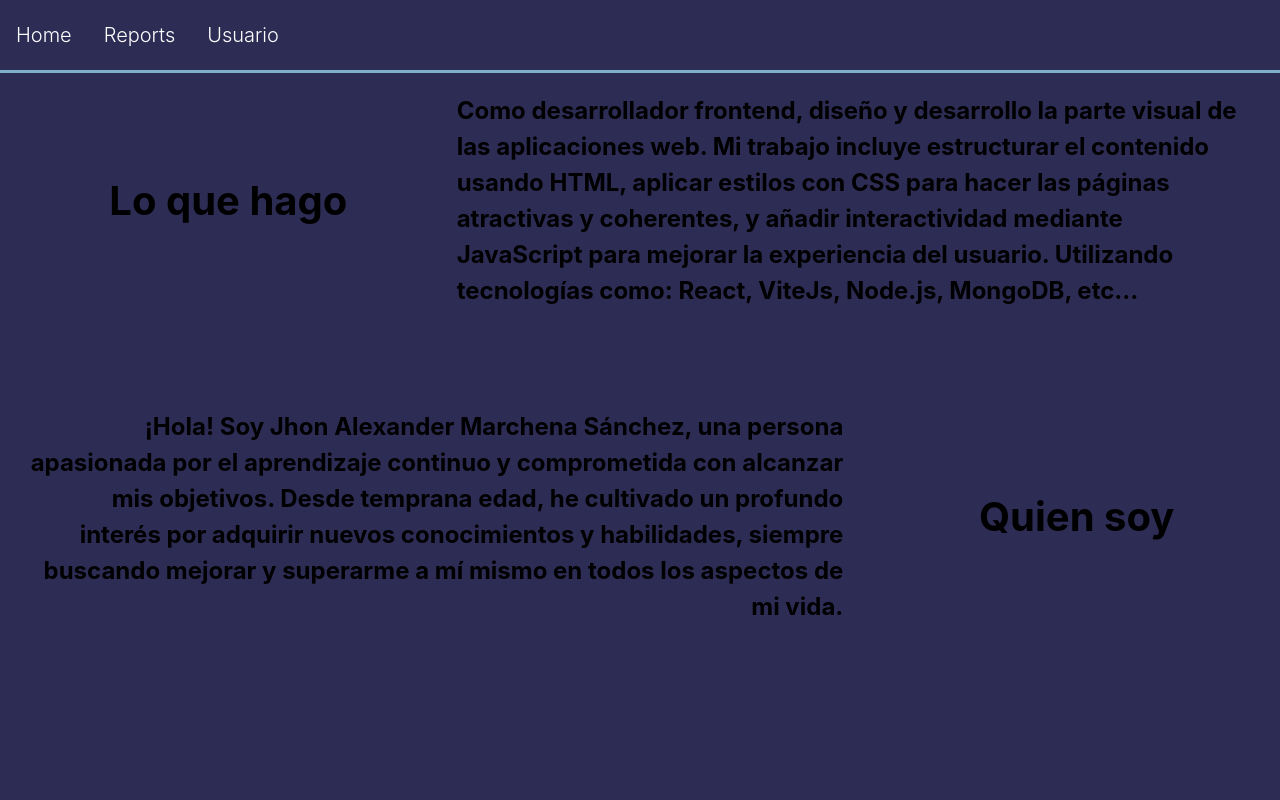
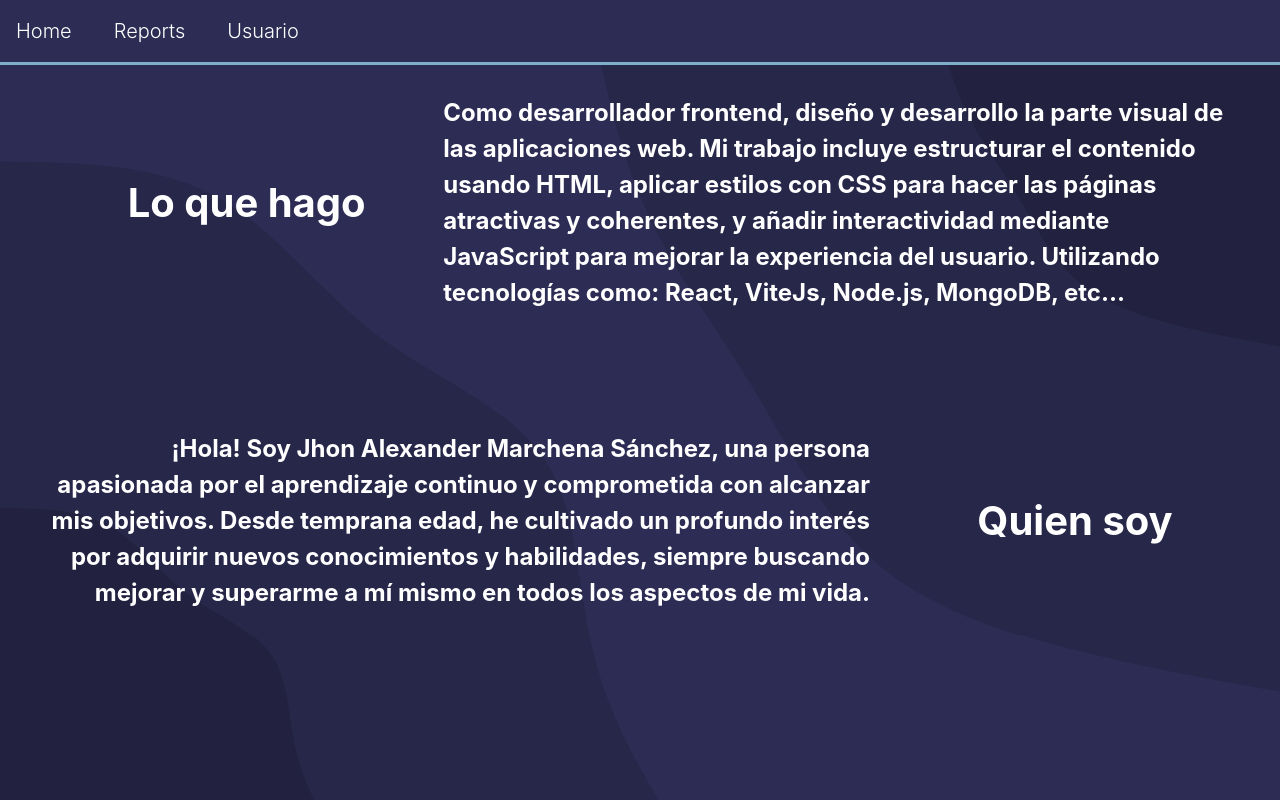
Before and after one commit to JhonMarchena/SysInventario, a React (Vite) app in the folder SysInventario/: page /AboutUs in a window 1280 px wide. Shown: the top 800 px of the page. Built offline with nearby package versions, Linux system fonts and the light colour scheme.

Commit message:
Arreglo de maquetacion e integracion de diseño(about us)

```diff
--- a/SysInventario/index.html
+++ b/SysInventario/index.html
@@ -1,5 +1,5 @@
 <!doctype html>
-<html lang="en">
+<html lang="es">
   <head>
     <meta charset="UTF-8" />
     <link rel="icon" type="image/svg+xml" href="/vite.svg"/>
--- a/SysInventario/src/components/footer.jsx
+++ b/SysInventario/src/components/footer.jsx
@@ -9,7 +9,7 @@ import '../styles/footer.css'
 function Footer() {
   return (
     <>
-    <footer className='footerhp'>
+    <footer className='footer'>
     {/*<section className="luissc">
       <span className='namesc'>
       <h1>Luis Calderon</h1>
--- a/SysInventario/src/components/mainau.jsx
+++ b/SysInventario/src/components/mainau.jsx
@@ -3,7 +3,7 @@ import "../styles/aboutus.css";
 
 function mainau() {
   return (
-    <div className="main">
+    <>
       <section className="conteinermn">
         <section className="conteiner1">
           <h1>Lo que hago</h1>
@@ -27,7 +27,7 @@ function mainau() {
           </h2>
         </section>
       </section>
-    </div>
+    </>
   );
 }
 
--- a/SysInventario/src/pages/AboutUs.jsx
+++ b/SysInventario/src/pages/AboutUs.jsx
@@ -5,11 +5,11 @@ import Footer from '../components/footer'
 
 function AboutUs() {
   return (
-    <>
+    <div className="BodyAU">
     <Navbar/>
     <MainAU/>
-    <Footer />
-    </>
+    <Footer/>
+    </div>
   )
 }
 
--- a/SysInventario/src/styles/aboutus.css
+++ b/SysInventario/src/styles/aboutus.css
@@ -1,49 +1,56 @@
-.main {
+.BodyAU {
+  position: relative;
   display: flex;
   width: 100dvw;
-  height: 100dvh;
+  height: 150dvh;
+  flex-direction: column;
+  background-image: url('../assets/blob-scene-haikei-ballons.svg');
+  background-size: cover;
+  background-position: center center;
+  background-attachment: fixed;
 }
 
 .conteinermn {
-  position: relative;
   display: flex;
   width: 100%;
   height: 100%;
   flex-direction: column;
-  color: black;
+  color: var(--colorfont2);
   margin: 0px;
-  align-items: center;
-  gap: 60px;
+  gap: 70px;
 }
 
 .conteiner1 {
   display: flex;
-  flex-flow: row;
+  flex-direction: row;
   align-items: center;
-  padding: 0 30px;
-  gap: 30px;
+  padding: 30px 50px;
+  margin: 0px;
 }
 
 .conteiner2 {
   display: flex;
   flex-direction: row-reverse;
   align-items: center;
-  padding-left: 30px;
-  gap: 30px;
+  padding: 0 0 30px 50px;
 }
 
+/*CONTENEDOR 1*/
 .conteiner1 h1 {
   font-size: 40px;
-  flex-wrap: wrap;
+  margin: 0px;
   width: 33.33%;
 }
 
 .conteiner1 h2 {
-    flex-wrap: wrap;
-    width: 66.66%;
-    text-align: start;
+  flex-wrap: wrap;
+  margin: 0;
+  width: 66.66%;
+  text-align: start;
 }
 
+
+/*CONTENEDOR 2*/
 .conteiner2 h1 {
   font-size: 40px;
   flex-wrap: wrap;
@@ -51,7 +58,7 @@
 }
 
 .conteiner2 h2 {
-    flex-wrap: wrap;
-    width: 66.66%;
-    text-align: end;
+  width: 66.66%;
+  text-align: end;
+
 }
--- a/SysInventario/src/styles/footer.css
+++ b/SysInventario/src/styles/footer.css
@@ -1,22 +1,16 @@
-.footerhp{
+.footer{
     display: flex;
     background-color: var(--font-color2);
     width: 100%;
     flex-direction: column;
-
 }
 
-.footerhp section{
+.footer section{
     display: flex;
     padding: 50px;
     justify-content: space-around;
     align-items: center;
     color: var(--colorfont2);
-}
-
-.luissc{
-    border-bottom: 10px solid;
-    border-color: var(--font-color);
 }
 
 .namesc{
--- a/SysInventario/src/styles/navbar.css
+++ b/SysInventario/src/styles/navbar.css
@@ -20,6 +20,7 @@
     align-items: center;
     border-bottom: solid;
     border-color: var(--alt-color);
+    gap: 10px;
     z-index: 100;
     top: 0;
     right: 0;
```
Also changed, not shown: SysInventario/src/assets/blob-scene-haikei-ballons.svg (added).
